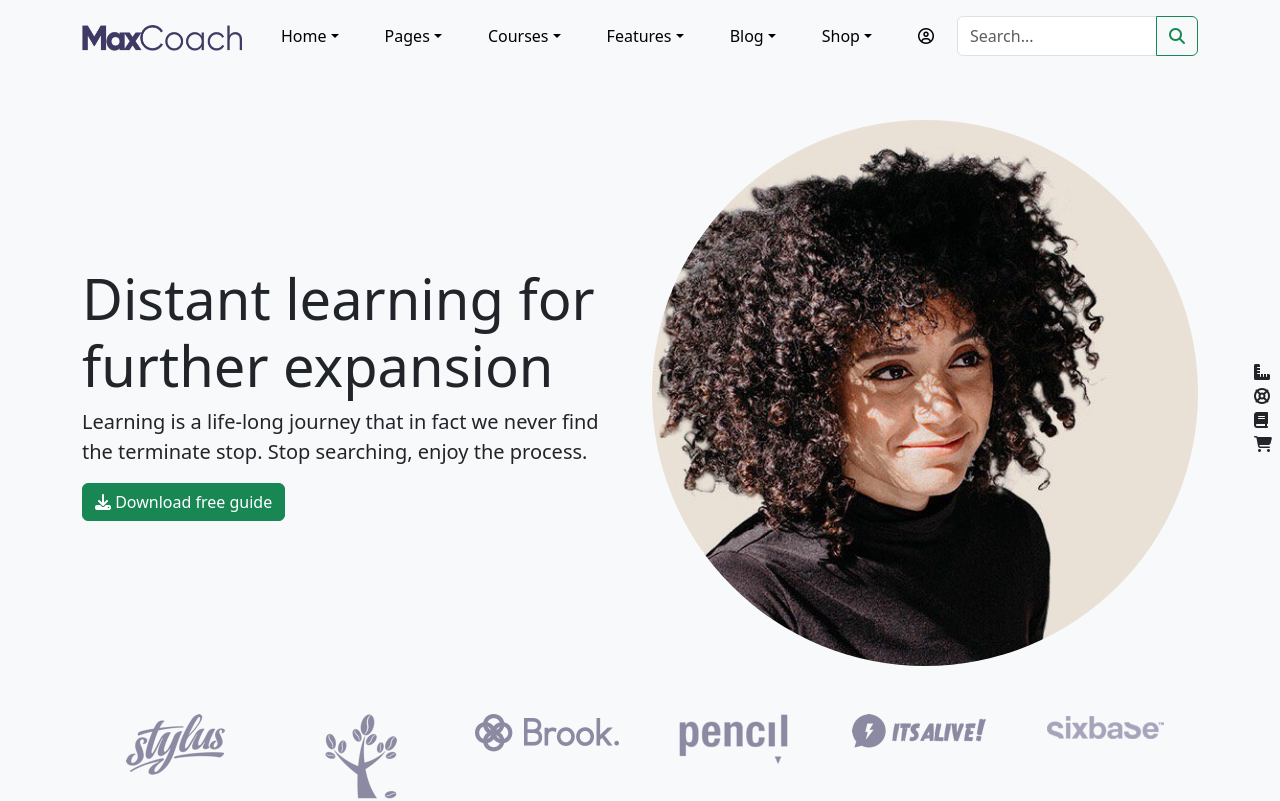
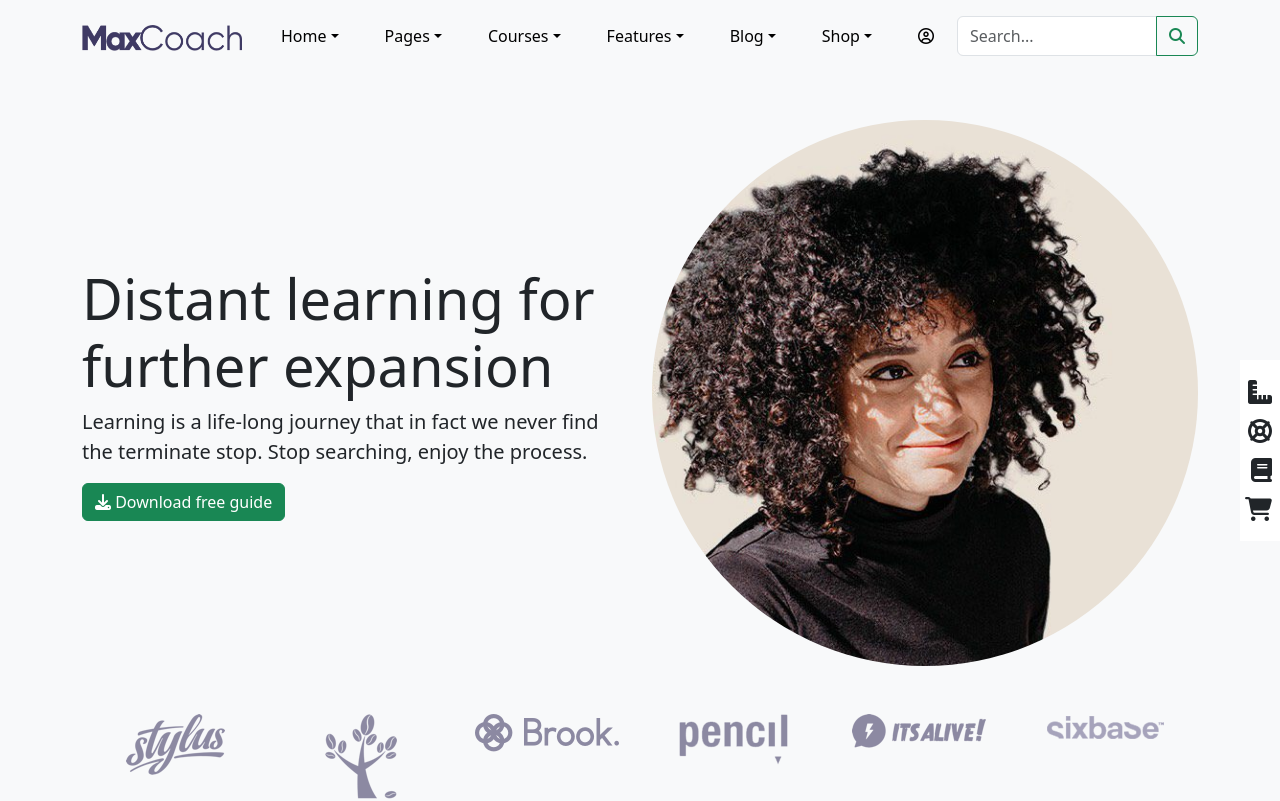
Before and after one commit to MichelangeloCaltagirone/proj-html-vuejs, a Vue app: page / in a window 1280 px wide. Shown: the top 801 px of the page. Built offline with nearby package versions, Linux system fonts and the light colour scheme.

Commit message:
Add hover info in the sticky component MainNavBAr

```diff
--- a/src/components/MainNavBar.vue
+++ b/src/components/MainNavBar.vue
@@ -10,27 +10,53 @@
 
 <template>
 
-    <ul class="pe-2">
-        <li><i class="fa-solid fa-ruler-combined"></i></li>
-        <li><i class="fa-solid fa-life-ring"></i></li>
-        <li><i class="fa-solid fa-book"></i></li>
-        <li><i class="fa-solid fa-cart-shopping"></i></li>
+    <ul id="MainNavBarUl" class="pe-2">
+        <li class="mainNavBarLi"><span class="hoverInfoSticky">Select Demo</span><i class="fa-solid fa-ruler-combined stickyIcon"></i></li>
+        <li class="mainNavBarLi"><span class="hoverInfoSticky">Support Channel</span><i class="fa-solid fa-life-ring stickyIcon"></i></li>
+        <li class="mainNavBarLi"><span class="hoverInfoSticky">Documentation</span><i class="fa-solid fa-book stickyIcon"></i></li>
+        <li class="mainNavBarLi"><span class="hoverInfoSticky">Purchase Maxcoach</span><i class="fa-solid fa-cart-shopping stickyIcon"></i></li>
     </ul>
 
 </template>
 
-<style scoped>
-ul {
+<style>
+#MainNavBarUl {
     list-style-type: none;
     position: absolute;
     right: 0;
     top: 45%;
     margin: 0;
-    padding: 0;
+    padding: 5px;
+
+    background-color: white;
+
+}
+.mainNavBarLi {
+   display: flex;
+   align-items: center;
+   justify-content: flex-end;
+   margin: 15px 0;
+
+   .stickyIcon {
+    font-size: 24px;
+   }
+
+    &:hover {
+        .hoverInfoSticky {
+            display: inline;
+        }
+    }
 }
 
-li {
-    flex-shrink: 1;
+.hoverInfoSticky {
+    font-size: 12px;
+    font-weight: bold;
+    color: white;
+    background-color: black;
+    border-radius: 5px;
+    padding: 3px 5px;
+    display: none;
+    margin-right: 10px;
 }
 
 </style>
```
